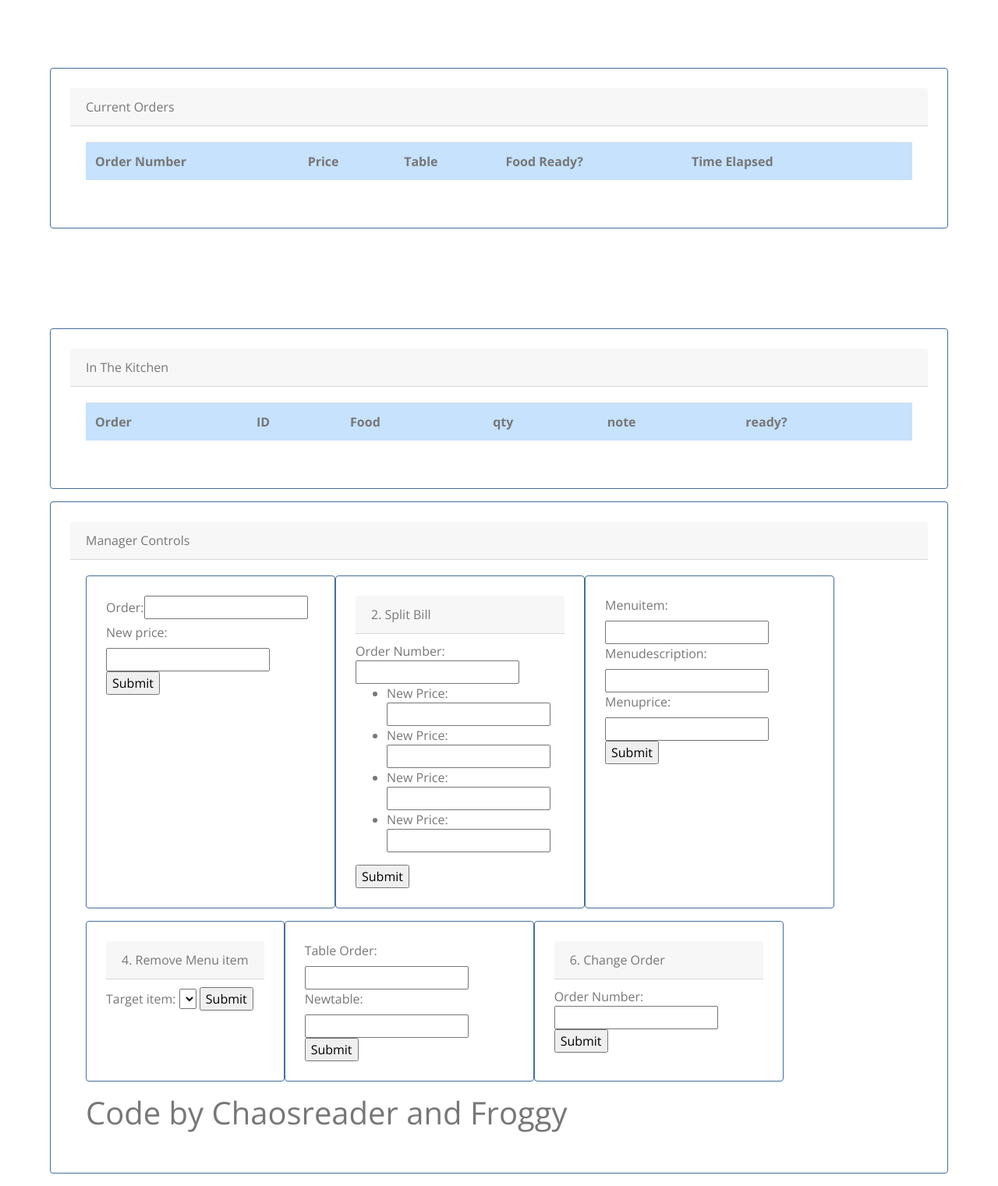
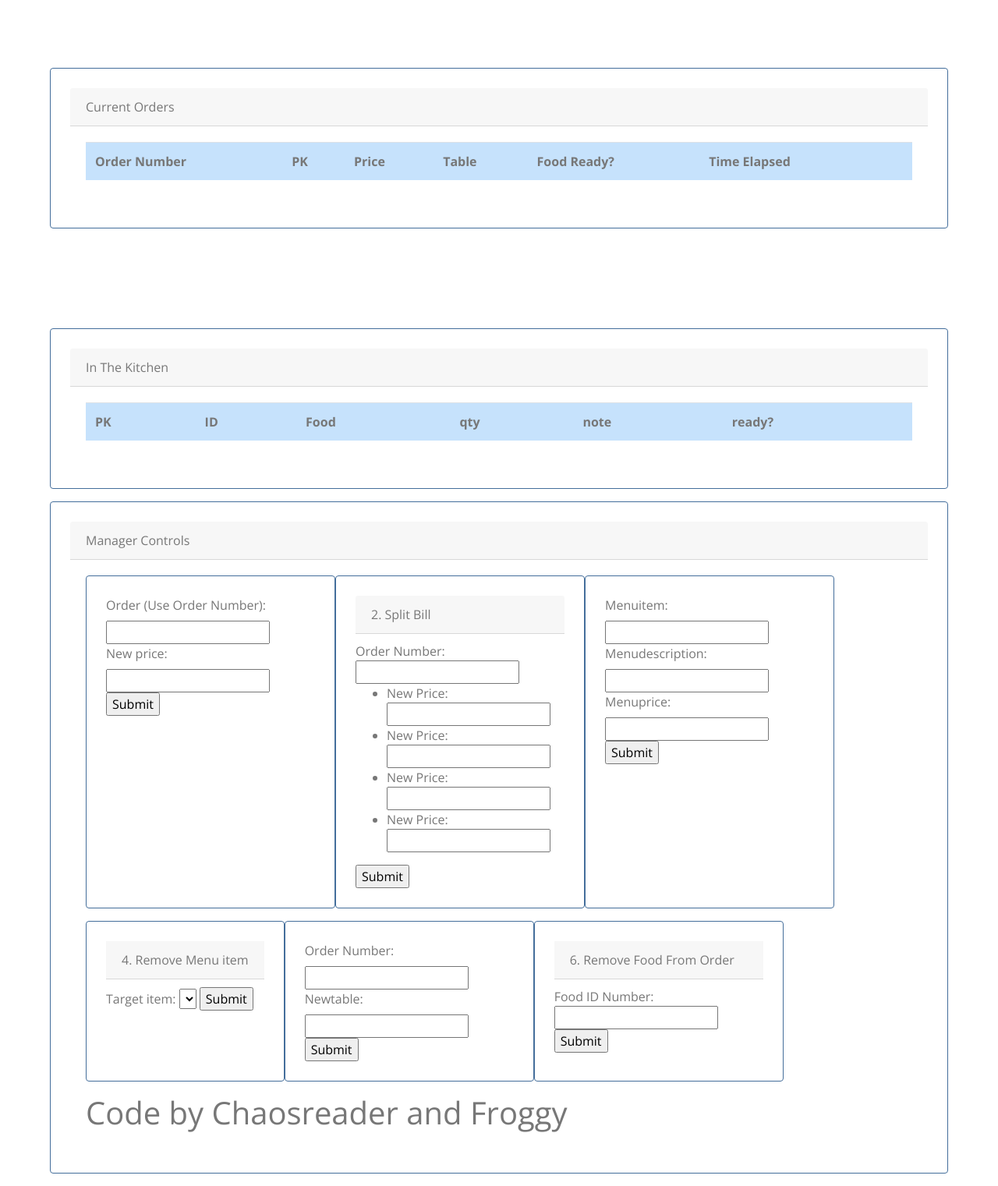
Before and after one commit to Abeham1/cs3450_groupProject, a Django app: template Django/cs3450_group_project/workspace/virtual_waitress/templates/virtual_waitress/manager.html in a window 1280 px wide. Shown: the part 151-1672 px from the top of the page at 78% size. Run offline with Django 3.2, Linux system fonts and the light colour scheme; the template is opened without the code that fills it, so the values that code supplies are empty; parts of the project's set-up code (start-up, migrations or seed data) failed here and were passed over; some libraries are stand-ins or nearby versions.

Commit message:
Manager use case complete, items can be removed from an order, table location can be updated, restructured the table display information, order total can be changed.

```diff
--- a/Django/cs3450_group_project/workspace/virtual_waitress/templates/virtual_waitress/base.html
+++ b/Django/cs3450_group_project/workspace/virtual_waitress/templates/virtual_waitress/base.html
@@ -30,8 +30,8 @@
         <script>
             var foo = "{{ foo|safe }}";
             console.log(foo);
-            var RestaurantName = JSON.parse('{{ restaurantName|escapejs }}');
-            console.log(RestaurantName[0].name);
+            var RestaurantName = "asdf";
+            //console.log(RestaurantName[0].name);
             console.log(RestaurantName);
 
             function loadBanner() {
--- a/Django/cs3450_group_project/workspace/virtual_waitress/templates/virtual_waitress/manager.html
+++ b/Django/cs3450_group_project/workspace/virtual_waitress/templates/virtual_waitress/manager.html
@@ -69,7 +69,7 @@
 			temp3.innerHTML = entryData[k].id;
 			temp2.appendChild(temp3);
 			temp3 = document.createElement("TD");
-			temp3.innerHTML = menuData[entryData[k].food_id-1].menuItem;
+			temp3.innerHTML = menuData[entryData[k].food_id - 1].menuItem;
 			temp2.appendChild(temp3);
 			temp3 = document.createElement("TD");
 			temp3.innerHTML = entryData[k].qty;
@@ -90,6 +90,9 @@
 			temp1.appendChild(temp2);
 
 			var temp3 = document.createElement("TD");
+			temp3.innerHTML = tableData[j].orderNumber;
+			temp2.appendChild(temp3);
+			temp3 = document.createElement("TD");
 			temp3.innerHTML = tableData[j].id;
 			temp2.appendChild(temp3);
 			temp3 = document.createElement("TD");
@@ -118,6 +121,7 @@
 			<table id="table1" class="table table-primary">
 				<tr class="table-info">
 					<th>Order Number</th>
+					<th>PK</th>
 					<th>Price</th>
 					<th>Table</th>
 					<!-- As a waiter / waitress I need to identify which table / location an order relates to -->
@@ -137,7 +141,7 @@
 		<div style="background-color: red;">
 			<table id="table2" class="table table-primary">
 				<tr class="table-info">
-					<th>Order</th>
+					<th>PK</th>
 					<th>ID</th>
 					<th>Food</th>
 					<th>qty</th>
@@ -156,9 +160,23 @@
 			<div class="card border-primary mb-3" style="max-width: 20rem;">
 				<form action="" method="post">
 					{% csrf_token %}
-					<tr><th><label for="id_badOrder">Order: </label></th><td><input type="number" name="badOrder" id="id_badOrder" required /></td></tr>
-<tr><th><label for="id_newPrice">New price: </label></th><td><input type="number" name="newPrice" id="id_newPrice" required step="any" /></td></tr>
-				<input type="submit" name="adjustPriceSubmit" value="Submit">
+					<tr>
+						<th>
+							<label for="id_badOrder">Order (Use Order Number): </label>
+						</th>
+						<td>
+							<input type="number" name="badOrder" id="id_badOrder" required />
+						</td>
+					</tr>
+					<tr>
+						<th>
+							<label for="id_newPrice">New price: </label>
+						</th>
+						<td>
+							<input type="number" name="newPrice" id="id_newPrice" required step="any" />
+						</td>
+					</tr>
+					<input type="submit" name="adjustPriceSubmit" value="Submit">
 				</form>
 			</div>
 			<!-- As a waiter / waitress, I would like to split or combine different bills -->
@@ -242,17 +260,32 @@
 			<div class="card border-primary mb-3" style="max-width: 20rem;">
 				<form action="" method="post">
 					{% csrf_token %}
-					<tr><th><label for="id_dldOrder">Table Order:</label></th><td><input type="number" name="oldOrder" required id="id_oldOrder" /></td></tr>
-<tr><th><label for="id_newTable">Newtable:</label></th><td><input type="text" name="newTable" required maxlength="60" id="id_newTable" /></td></tr>
+					<tr>
+						<th>
+							<label for="id_oldOrder">Order Number:</label>
+						</th>
+						<td>
+							<input type="number" name="oldOrder" required id="id_oldOrder" />
+						</td>
+					</tr>
+					<tr>
+						<th>
+							<label for="id_newTable">Newtable:</label>
+						</th>
+						<td>
+							<input type="text" name="newTable" maxlength="60" required id="id_newTable" />
+						</td>
+					</tr>
 					<input type="submit" name="adjustTableSubmit" value="Submit">
 				</form>
 			</div>
 			<div class="card border-primary mb-3" style="max-width: 20rem;">
-				<form action="">
-					<div class="card-header" style="margin-bottom: 10px;">6. Change Order</div>
-					Order Number:
-					<input type="text" name="changeOrder">
-					<input type="submit" name="changeOrderSubmit" value="Submit">
+				<form action="" method="post">
+					{% csrf_token %}
+					<div class="card-header" style="margin-bottom: 10px;">6. Remove Food From Order</div>
+					Food ID Number:
+					<input type="number" name="changeOrder">
+					<input type="submit" name="removeFoodSubmit" value="Submit">
 					<!-- this should probably just kick to menu with pre-populated fields -->
 			</div>
 		</div>
```
Also changed, not shown: Django/cs3450_group_project/workspace/virtual_waitress/views.py (+19 -13 lines).
